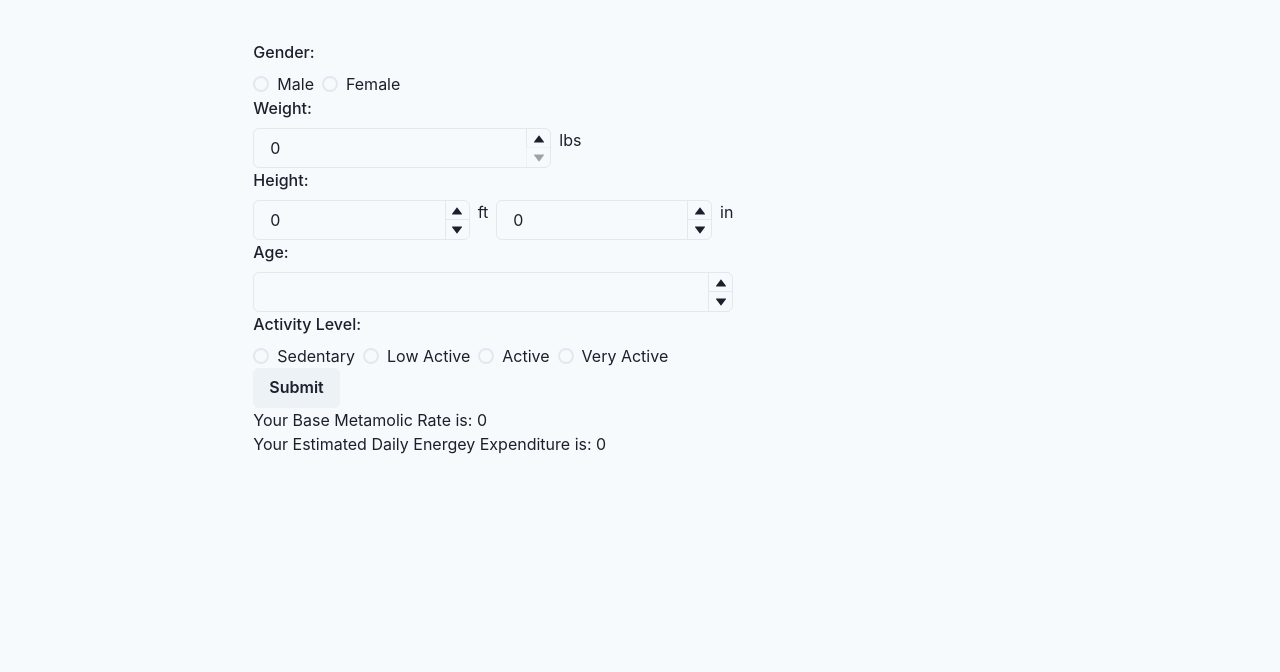
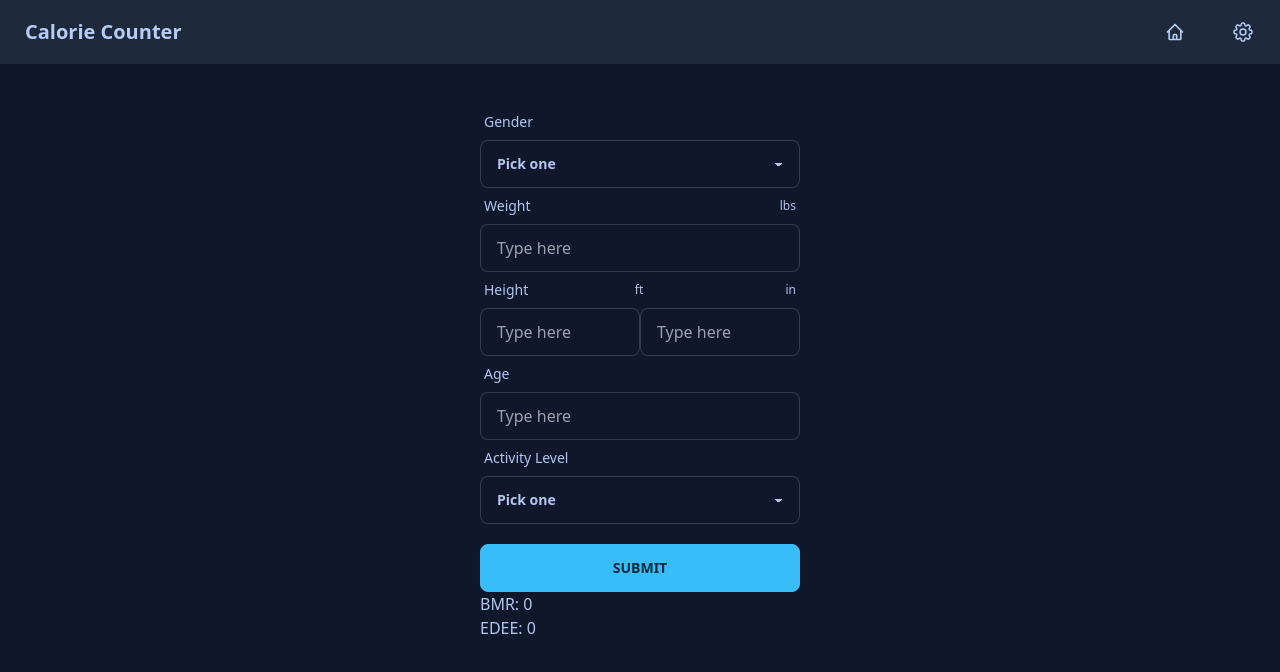
Before and after one commit to Scratcheee/CalorieCounter, a React (Vite) app: page /settings in a window 1280 px wide. Shown: the top 672 px of the page. Built offline with nearby package versions, Linux system fonts and the light colour scheme.

Commit message:
Refactor setup page and theming

```diff
--- a/index.html
+++ b/index.html
@@ -1,5 +1,5 @@
 <!DOCTYPE html>
-<html lang="en">
+<html lang="en" data-theme="night">
   <head>
     <meta charset="UTF-8" />
     <link rel="icon" type="image/svg+xml" href="/vite.svg" />
--- a/layouts/RootLayout.jsx
+++ /dev/null
@@ -1,18 +0,0 @@
-import { Grid, GridItem } from "@chakra-ui/react";
-import { Outlet } from "react-router-dom";
-// import Navbar from "../components/Navbar";
-// import Sidebar from "../components/Sidebar";
-
-export default function RootLayout() {
-  return (
-    <Grid templateColumns="repeat(6, 1fr)" bg="gray.50">
-      <GridItem as="aside" colSpan={{base: 6, lg: 2, xl: 1}} bg='brand.600' minH={{lg: '100vh'}} p={{base: '20px', lg: '30px'}}>
-        {/* <Sidebar/> */}
-      </GridItem>
-      <GridItem as='main' colSpan={{base: 6, lg: 4, xl: 5}} p='40px'>
-        {/* <Navbar /> */}
-        <Outlet />
-      </GridItem>
-    </Grid>
-  );
-}
--- a/package.json
+++ b/package.json
@@ -9,18 +9,22 @@
     "preview": "vite preview"
   },
   "dependencies": {
-    "@chakra-ui/react": "^2.4.9",
     "@emotion/react": "^11.10.5",
     "@emotion/styled": "^11.10.5",
+    "daisyui": "^2.50.1",
     "framer-motion": "^9.0.2",
     "react": "^18.2.0",
     "react-dom": "^18.2.0",
     "react-router-dom": "^6.8.1"
   },
   "devDependencies": {
+    "@tailwindcss/typography": "^0.5.9",
     "@types/react": "^18.0.27",
     "@types/react-dom": "^18.0.10",
     "@vitejs/plugin-react": "^3.1.0",
+    "autoprefixer": "^10.4.13",
+    "postcss": "^8.4.21",
+    "tailwindcss": "^3.2.7",
     "vite": "^4.1.0"
   }
 }
--- /dev/null
+++ b/postcss.config.cjs
@@ -0,0 +1,6 @@
+module.exports = {
+  plugins: {
+    tailwindcss: {},
+    autoprefixer: {},
+  },
+}
--- a/src/App.jsx
+++ b/src/App.jsx
@@ -1,8 +1,6 @@
 
-
-import { Text } from '@chakra-ui/react'
 import { createBrowserRouter, RouterProvider, Route, createRoutesFromElements } from 'react-router-dom'
-import RootLayout from '../layouts/RootLayout'
+import RootLayout from './layouts/RootLayout'
 import HomeScreen from './pages/HomeScreen'
 import SetupScreen from './pages/SetupScreen'
 
--- a/src/components/Navbar.jsx
+++ b/src/components/Navbar.jsx
@@ -1,9 +1,25 @@
-import React from 'react'
+import React from "react";
 
 const Navbar = () => {
   return (
-    <div>Navbar</div>
-  )
-}
+    <div className="navbar bg-neutral text-neutral-content">
+  <div className="navbar-start">
 
-export default Navbar
+    <a className="btn btn-ghost normal-case text-xl">Calorie Counter</a>
+  </div>
+
+  <div className="navbar-end">
+  <a className="btn mr-3">
+      <svg xmlns="http://www.w3.org/2000/svg" className="h-5 w-5" fill="none" viewBox="0 0 24 24" stroke="currentColor"><path strokeLinecap="round" strokeLinejoin="round" strokeWidth="2" d="M3 12l2-2m0 0l7-7 7 7M5 10v10a1 1 0 001 1h3m10-11l2 2m-2-2v10a1 1 0 01-1 1h-3m-6 0a1 1 0 001-1v-4a1 1 0 011-1h2a1 1 0 011 1v4a1 1 0 001 1m-6 0h6" /></svg>
+    </a>
+    <a className="btn"><svg xmlns="http://www.w3.org/2000/svg" fill="none" viewBox="0 0 24 24" strokeWidth={1.5} stroke="currentColor" className="w-6 h-6">
+  <path strokeLinecap="round" strokeLinejoin="round" d="M10.343 3.94c.09-.542.56-.94 1.11-.94h1.093c.55 0 1.02.398 1.11.94l.149.894c.07.424.384.764.78.93.398.164.855.142 1.205-.108l.737-.527a1.125 1.125 0 011.45.12l.773.774c.39.389.44 1.002.12 1.45l-.527.737c-.25.35-.272.806-.107 1.204.165.397.505.71.93.78l.893.15c.543.09.94.56.94 1.109v1.094c0 .55-.397 1.02-.94 1.11l-.893.149c-.425.07-.765.383-.93.78-.165.398-.143.854.107 1.204l.527.738c.32.447.269 1.06-.12 1.45l-.774.773a1.125 1.125 0 01-1.449.12l-.738-.527c-.35-.25-.806-.272-1.203-.107-.397.165-.71.505-.781.929l-.149.894c-.09.542-.56.94-1.11.94h-1.094c-.55 0-1.019-.398-1.11-.94l-.148-.894c-.071-.424-.384-.764-.781-.93-.398-.164-.854-.142-1.204.108l-.738.527c-.447.32-1.06.269-1.45-.12l-.773-.774a1.125 1.125 0 01-.12-1.45l.527-.737c.25-.35.273-.806.108-1.204-.165-.397-.505-.71-.93-.78l-.894-.15c-.542-.09-.94-.56-.94-1.109v-1.094c0-.55.398-1.02.94-1.11l.894-.149c.424-.07.765-.383.93-.78.165-.398.143-.854-.107-1.204l-.527-.738a1.125 1.125 0 01.12-1.45l.773-.773a1.125 1.125 0 011.45-.12l.737.527c.35.25.807.272 1.204.107.397-.165.71-.505.78-.929l.15-.894z" />
+  <path strokeLinecap="round" strokeLinejoin="round" d="M15 12a3 3 0 11-6 0 3 3 0 016 0z" />
+</svg>
+</a>
+  </div>
+</div>
+  );
+};
+
+export default Navbar;
--- /dev/null
+++ b/src/index.css
@@ -0,0 +1,3 @@
+@tailwind base;
+@tailwind components;
+@tailwind utilities;
--- /dev/null
+++ b/src/layouts/RootLayout.jsx
@@ -0,0 +1,16 @@
+
+import { Outlet } from "react-router-dom";
+import Navbar from "../components/Navbar";
+// import Sidebar from "../components/Sidebar";
+
+export default function RootLayout() {
+  return (
+    <div>
+      <Navbar />
+      <div className="flex flex-col items-center justify-between">
+
+        <Outlet />
+      </div>
+    </div>
+  );
+}
--- a/src/main.jsx
+++ b/src/main.jsx
@@ -1,12 +1,11 @@
-import { ChakraProvider } from "@chakra-ui/react";
+
 import React from "react";
 import ReactDOM from "react-dom/client";
 import App from "./App";
+import './index.css'
 
 ReactDOM.createRoot(document.getElementById("root")).render(
   <React.StrictMode>
-    <ChakraProvider>
       <App />
-    </ChakraProvider>
   </React.StrictMode>
 );
--- a/src/pages/HomeScreen.jsx
+++ b/src/pages/HomeScreen.jsx
@@ -2,7 +2,9 @@ import React from 'react'
 
 function HomeScreen() {
   return (
-    <div>HomeScreen</div>
+    <h1 className="text-3xl font-bold underline">
+      Hello world!
+    </h1>
   )
 }
 
--- a/src/pages/SetupScreen.jsx
+++ b/src/pages/SetupScreen.jsx
@@ -1,115 +1,161 @@
-import { Box, FormControl, FormLabel, NumberDecrementStepper, NumberIncrementStepper, NumberInput, NumberInputField, Text, NumberInputStepper, Radio, RadioGroup, Stack, Switch, Button } from '@chakra-ui/react'
-import React, { useState } from 'react'
-import { Form } from 'react-router-dom'
+import React, { useState } from "react";
 
 const SetupScreen = () => {
+  const [selectedOptions, setSelectedOptions] = useState({
+    gender: "",
+    activity: "",
+    weight: undefined,
+    age: undefined,
+    heightFt: undefined,
+    heightIn: undefined,
+  });
+  const [bmr, setBmr] = useState(0);
+  const [edee, setEdee] = useState(0);
 
-  const [weight, setWeight] = useState(0);
-  const [heightFt, setHeightFt] = useState(0)
-  const [heightIn, setHeightIn] = useState(0)
-  const [gender, setGender] = useState('')
-  const [activity, setActivity] = useState('')
-  const [age, setAge] = useState()
-  const [bmr, setBmr] = useState(0)
-  const [edee, setEdee] = useState(0)
-
-
+  const handleOptionChange = (event) => {
+    const { name, value } = event.target;
+    setSelectedOptions((prevOptions) => ({ ...prevOptions, [name]: value }));
+  };
 
   const handleSubmit = (e) => {
-    e.preventDefault()
-    if(gender === 'male'){
-      setBmr((4.536 * weight) + (15.88 * ((heightFt * 12) + heightIn) ) - (5 * age) + 5)
-    } else if(gender === 'female') {
-      setBmr((4.536 * weight) + (15.88 * ((heightFt * 12) + heightIn) ) - (5 * age) - 161)
+    e.preventDefault();
+    console.log(
+      parseInt(selectedOptions.heightFt) * 12 +
+        parseInt(selectedOptions.heightIn)
+    );
+
+    if (selectedOptions.gender === "male") {
+      setBmr(
+        Math.round(
+          4.536 * selectedOptions.weight +
+            15.88 *
+              (parseInt(selectedOptions.heightFt) * 12 +
+                parseInt(selectedOptions.heightIn)) -
+            5 * selectedOptions.age +
+            5
+        )
+      );
+    } else if (selectedOptions.gender === "female") {
+      setBmr(
+        Math.round(
+          4.536 * selectedOptions.weight +
+            15.88 *
+              (parseInt(selectedOptions.heightFt) * 12 +
+                parseInt(selectedOptions.heightIn)) -
+            5 * selectedOptions.age -
+            161
+        )
+      );
     }
-    setEdee(bmr * (parseFloat(activity)))
-
-
-  }
-
-
+    setEdee(Math.round(bmr * parseFloat(selectedOptions.activity)));
+  };
 
   return (
-    <Box maxW={480}>
-      <form onSubmit={handleSubmit}>
-        <FormControl>
-          <FormLabel>Gender:</FormLabel>
-            <RadioGroup onChange={setGender} value={gender} >
-              <Stack direction={'row'}>
-                <Radio value={'male'}  >Male</Radio>
-                <Radio value={'female'}  >Female</Radio>
-              </Stack>
-            </RadioGroup>
-            {/* <FormLabel>
-              Use Metric?
-            </FormLabel>
-            <Switch /> */}
-            <FormLabel>Weight:</FormLabel>
-            <Stack direction={'row'}>
-              <NumberInput allowMouseWheel min={0} value={weight} onChange={(value) => setWeight(value)} isRequired>
-                <NumberInputField/>
-                <NumberInputStepper>
-                  <NumberIncrementStepper />
-                  <NumberDecrementStepper />
-                </NumberInputStepper>
-              </NumberInput>
-              <Text>lbs</Text>
-            </Stack>
-            <FormLabel>
-              Height:
-            </FormLabel>
-            <Stack direction={'row'}>
-            <Stack direction={'row'}>
-              <NumberInput allowMouseWheel min={1} value={heightFt} onChange={(value) => setHeightFt(parseInt(value))} isRequired>
-                <NumberInputField/>
-                <NumberInputStepper>
-                  <NumberIncrementStepper />
-                  <NumberDecrementStepper />
-                </NumberInputStepper>
-              </NumberInput>
-              <Text>ft</Text>
-            </Stack>
-            <Stack direction={'row'}>
-              <NumberInput allowMouseWheel min={1} max={11} value={heightIn} onChange={(value) => setHeightIn(parseInt(value))} isRequired>
-                <NumberInputField/>
-                <NumberInputStepper>
-                  <NumberIncrementStepper />
-                  <NumberDecrementStepper />
-                </NumberInputStepper>
-              </NumberInput>
-              <Text>in</Text>
-            </Stack>
-            </Stack>
-            <FormLabel>
-              Age:
-            </FormLabel>
-            <NumberInput allowMouseWheel min={1} max={120} value={age} onChange={(value) => setAge(parseInt(value))} isRequired>
-                <NumberInputField/>
-                <NumberInputStepper>
-                  <NumberIncrementStepper />
-                  <NumberDecrementStepper />
-                </NumberInputStepper>
-              </NumberInput>
+    <div className="form-control w-full max-w-xs mt-10">
+      {/* gender */}
+      <label className="label">
+        <span className="label-text">Gender</span>
+      </label>
+      <select
+        className="select select-bordered"
+        name="gender"
+        onChange={handleOptionChange}
+      >
+        <option disabled selected  >Pick one</option> {/* FIX ME */}
+        <option value="male">Male</option>
+        <option value="female">Female</option>
+      </select>
 
-              <FormLabel>Activity Level:</FormLabel>
-            <RadioGroup onChange={setActivity} value={activity} >
-              <Stack direction={'row'}>
-                <Radio value={'1.2'} >Sedentary</Radio>
-                <Radio value={'1.375'} >Low Active</Radio>
-                <Radio value={'1.55'} >Active</Radio>
-                <Radio value={'1.9'} >Very Active</Radio>
+      {/* Weight */}
 
-              </Stack>
-            </RadioGroup>
-            <Button type='submit'  >Submit</Button>
-            <Text>Your Base Metamolic Rate is: {Math.round(bmr)}</Text>
-            <Text>Your Estimated Daily Energey Expenditure is: {Math.round(edee)}</Text>
+      <label className="label">
+        <span className="label-text">Weight</span>
+        <span className="label-text-alt">lbs</span>
+      </label>
+      <input
+        type="number"
+        name="weight"
+        placeholder="Type here"
+        className="input input-bordered w- max-w-xs"
+        value={selectedOptions.weight}
+        onChange={handleOptionChange}
+        min={0}
+      />
 
+      {/* Height */}
+      <label className="label flex ">
+        <span className="label-text flex-1">Height</span>
+        <span className="label-text-alt flex-1 ">ft</span>
+        <span className="label-text-alt flex-2 ">in</span>
+      </label>
+      <div className="">
+        <input
+          type="number"
+          name="heightFt"
+          placeholder="Type here"
+          className="input input-bordered w-1/2 max-w-xs "
+          value={selectedOptions.heightFt}
+          onChange={handleOptionChange}
+          min={0}
+        />
 
-        </FormControl>
-      </form>
-    </Box>
-  )
-}
+        <input
+          type="number"
+          name="heightIn"
+          placeholder="Type here"
+          className="input input-bordered w-1/2 max-w-xs"
+          value={selectedOptions.heightIn}
+          onChange={handleOptionChange}
+          min={0}
+          max={11}
+        />
+      </div>
 
-export default SetupScreen
+      {/* Age */}
+
+      <label className="label">
+        <span className="label-text">Age</span>
+      </label>
+      <input
+        type="number"
+        name="age"
+        placeholder="Type here"
+        className="input input-bordered w-full max-w-xs"
+        value={selectedOptions.age}
+        onChange={handleOptionChange}
+      />
+
+      {/* Activity */}
+
+      <label className="label">
+        <span className="label-text">Activity Level</span>
+      </label>
+      <select
+        className="select select-bordered"
+        name="activity"
+        onChange={handleOptionChange}
+      >
+        <option disabled selected>Pick one</option>
+        <option value="1.2">Sedentary</option>
+        <option value="1.375">Low Activity</option>
+        <option value="1.55">Active</option>
+        <option value="1.9">Very Active</option>
+      </select>
+      <button className="btn btn-primary mt-5" onClick={handleSubmit}>
+        Submit
+      </button>
+      {/* <p>gender: {selectedOptions.gender}</p>
+      <p>weight: {selectedOptions.weight}</p>
+      <p>age: {selectedOptions.age}</p>
+      <p>feet: {selectedOptions.heightFt}</p>
+      <p>inches: {selectedOptions.heightIn}</p>
+
+      <p>activity: {selectedOptions.activity}</p> */}
+
+      <p>BMR: {bmr}</p>
+      <p>EDEE: {edee}</p>
+    </div>
+  );
+};
+
+export default SetupScreen;
--- /dev/null
+++ b/tailwind.config.cjs
@@ -0,0 +1,15 @@
+/** @type {import('tailwindcss').Config} */
+module.exports = {
+  content: [
+    "./index.html",
+    "./src/**/*.{js,ts,jsx,tsx}",
+  ],
+  theme: {
+    extend: {},
+  },
+  plugins: [require("@tailwindcss/typography"), require("daisyui")],
+
+  daisyui: {
+    themes: ["light", "dark", "cupcake", "bumblebee", "emerald", "corporate", "synthwave", "retro", "cyberpunk", "valentine", "halloween", "garden", "forest", "aqua", "lofi", "pastel", "fantasy", "wireframe", "black", "luxury", "dracula", "cmyk", "autumn", "business", "acid", "lemonade", "night", "coffee", "winter"],
+  },
+}
```
Also changed, not shown: 2 other files (tests, documents, lock files or other folders).
